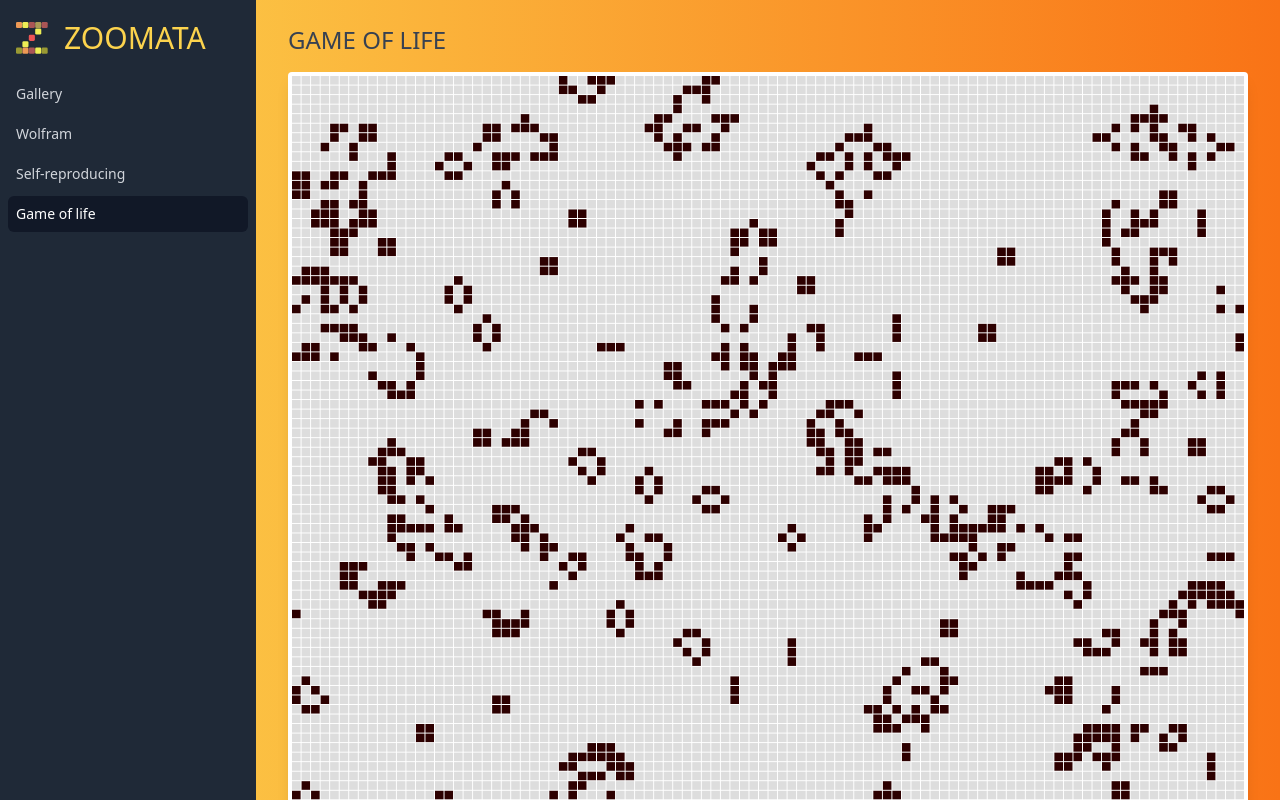
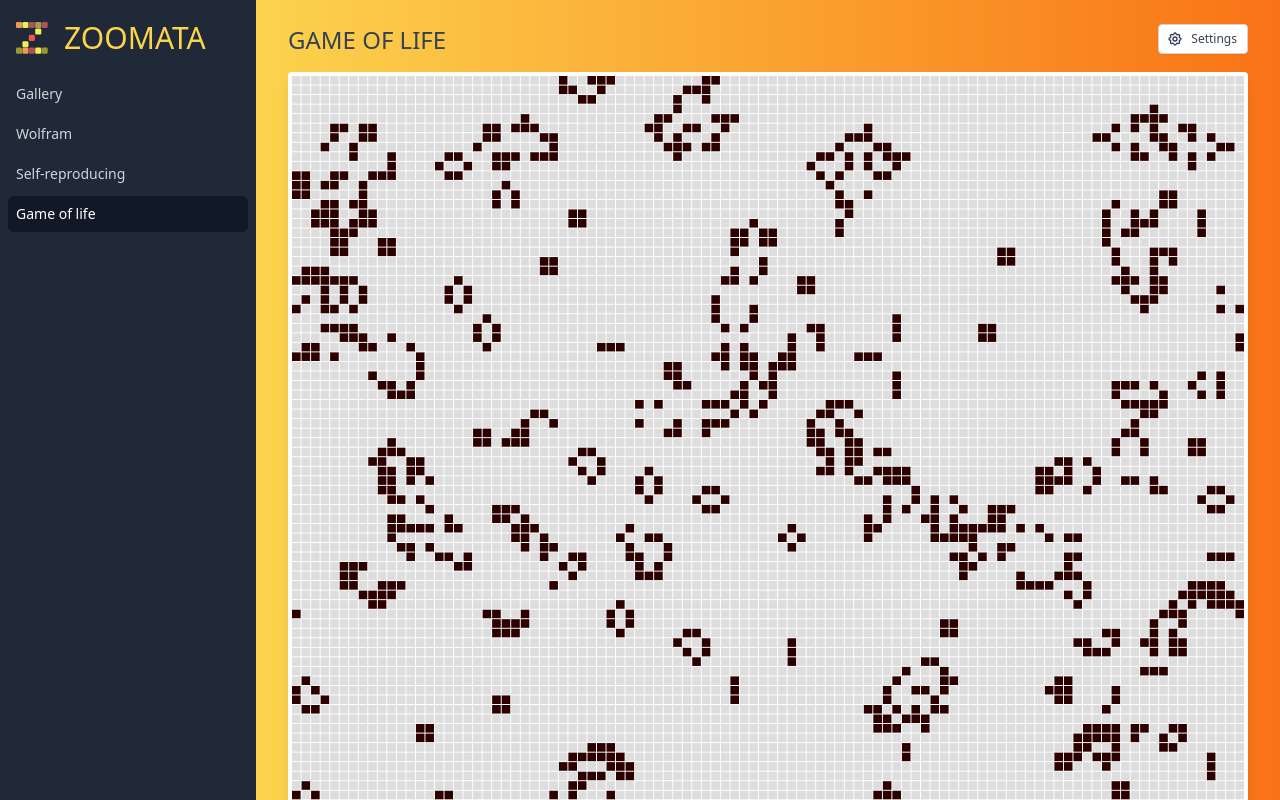
Before and after one commit to undo76/zoomata, a Next.js app: page /game-of-life in a window 1280 px wide. Built offline with nearby package versions, Linux system fonts and the light colour scheme; a web font is replaced by a local one.

Commit message:
Buttons improvements

```diff
--- a/components/AnimationControls.tsx
+++ b/components/AnimationControls.tsx
@@ -38,7 +38,6 @@ export const AnimationControls: React.FC<AnimationControlsProps> = React.memo(
     onRedo,
     onSettings,
   }) => {
-    const iconClassName = "sm:-ml-0.5 sm:mr-2 h-4 w-4";
     return (
       <div className="flex space-x-1 opacity-[90%]">
         <Button onClick={() => setRunning(!running)}>
@@ -52,11 +51,7 @@ export const AnimationControls: React.FC<AnimationControlsProps> = React.memo(
 
         {!running && (
           <>
-            <Button onClick={onStep}>
-              <ArrowRightIcon
-                className="sm:-ml-0.5 sm:mr-2 h-4 w-4"
-                aria-hidden="true"
-              />
+            <Button onClick={onStep} icon={ArrowRightIcon}>
               <span className="hidden sm:block">Step</span>
             </Button>
 
@@ -65,27 +60,22 @@ export const AnimationControls: React.FC<AnimationControlsProps> = React.memo(
                 <span className="sr-only">Undo</span>
                 <ChevronLeftIcon className="h-4 w-4" aria-hidden="true" />
               </Button>
+
               <Button onClick={onRedo} disabled={!canRedo}>
                 <span className="sr-only">Redo</span>
                 <ChevronRightIcon className="h-4 w-4" aria-hidden="true" />
               </Button>
             </ButtonGroup>
 
-            <Button onClick={onReset}>
-              <RefreshIcon className={iconClassName} aria-hidden="true" />
+            <Button onClick={onReset} icon={RefreshIcon}>
               <span className="hidden sm:block">Reset</span>
             </Button>
 
-            <Button onClick={onClear}>
-              <TrashIcon className={iconClassName} aria-hidden="true" />
+            <Button onClick={onClear} icon={TrashIcon}>
               <span className="hidden sm:block">Clear</span>
             </Button>
           </>
         )}
-        <Button onClick={onSettings}>
-          <CogIcon className={iconClassName} aria-hidden="true" />
-          <span className="hidden sm:block">Settings</span>
-        </Button>
       </div>
     );
   }
--- a/components/Button.tsx
+++ b/components/Button.tsx
@@ -1,9 +1,15 @@
 import React from "react";
 import classNames from "../libs/class-names";
+import { ArrowRightIcon } from "@heroicons/react/outline";
 
-export const Button: React.FC<React.ButtonHTMLAttributes<HTMLButtonElement>> = (
-  props
-) => {
+const iconClassName = "sm:-ml-0.5 sm:mr-2 h-4 w-4";
+
+export const Button: React.FC<
+  React.ButtonHTMLAttributes<HTMLButtonElement> & {
+    icon?: React.FC<JSX.IntrinsicAttributes & React.SVGProps<SVGSVGElement>>;
+  }
+> = ({ children, icon, ...props }) => {
+  const Icon: any = icon;
   return (
     <button
       type="button"
@@ -13,6 +19,9 @@ export const Button: React.FC<React.ButtonHTMLAttributes<HTMLButtonElement>> = (
           : "inline-flex items-center px-2.5 py-1.5 border border-gray-300 shadow-sm text-xs font-medium rounded text-gray-700 bg-white hover:bg-gray-50 focus:outline-none focus:ring-2 focus:ring-offset-2 focus:ring-indigo-500"
       )}
       {...props}
-    />
+    >
+      {icon && <Icon className={iconClassName} aria-hidden="true" />}
+      {children}
+    </button>
   );
 };
--- a/components/Grid2dWorldAutomataPage.tsx
+++ b/components/Grid2dWorldAutomataPage.tsx
@@ -6,6 +6,8 @@ import { AnimationControls } from "./AnimationControls";
 import React, { useCallback, useState } from "react";
 import { ColorMap } from "./GridCanvas";
 import { Grid2dWorldAutomataSettings } from "./Grid2dWorldAutomataSettings";
+import { Button } from "./Button";
+import { CogIcon } from "@heroicons/react/outline";
 
 export interface GridWorld2dAutomataPageProps {
   title: string;
@@ -31,7 +33,14 @@ export const Grid2dWorldAutomataPage: React.FC<GridWorld2dAutomataPageProps> = (
   );
 
   return (
-    <PageLayout title={title}>
+    <PageLayout
+      title={title}
+      actions={
+        <Button onClick={() => setSettingsOpen(true)} icon={CogIcon}>
+          <span className="hidden sm:block">Settings</span>
+        </Button>
+      }
+    >
       <div className="relative rounded overflow-hidden mb-2 p-1 shadow-lg bg-white">
         <Grid2dWorldAutomata
           world={world}
--- a/components/PageLayout.tsx
+++ b/components/PageLayout.tsx
@@ -6,6 +6,7 @@ import {
   MenuIcon,
   UsersIcon,
 } from "@heroicons/react/outline";
+import { Button } from "./Button";
 
 const defaultNavigation = [
   { name: "Gallery", href: "/", icon: HomeIcon, current: true },
@@ -25,44 +26,50 @@ const defaultNavigation = [
 ];
 
 interface PageLayoutProps {
-  title: string;
+  title: React.ReactNode;
+  actions?: React.ReactNode;
   navigation?: MenuNavigation[];
 }
 
 export const PageLayout: React.FC<PageLayoutProps> = ({
   navigation = defaultNavigation,
   title,
+  actions,
   children,
 }) => {
   const [sidebarOpen, setSidebarOpen] = useState(false);
 
   return (
-    <div className="h-screen flex overflow-hidden bg-gray-100 bg-gradient-to-r from-[#fcd34d] to-[#f97316]">
+    <div className="h-screen flex overflow-hidden bg-gray-100 ">
       <SidebarMenu
         navigation={navigation}
         sidebarOpen={sidebarOpen}
         setSidebarOpen={setSidebarOpen}
       />
+
       <div className="flex flex-col w-0 flex-1 overflow-hidden">
-        <div className="flex items-center md:hidden pl-1 pt-1 sm:pl-3 sm:pt-3">
+        <div className="flex items-center md:hidden pl-1 pt-1 sm:px-3 sm:py-3 bg-gray-800">
           <button
-            className="-ml-0.5 -mt-0.5 h-12 w-12 inline-flex items-center justify-center rounded-md text-gray-500 hover:text-gray-900 focus:outline-none focus:ring-2 focus:ring-inset focus:ring-indigo-500"
+            className="-ml-0.5 -mt-0.5 h-12 w-12 inline-flex items-center justify-center rounded-md text-gray-500 hover:text-gray-400 focus:outline-none focus:ring-2 focus:ring-inset focus:ring-indigo-500"
             onClick={() => setSidebarOpen(true)}
           >
             <span className="sr-only">Open sidebar</span>
             <MenuIcon className="h-6 w-6" aria-hidden="true" />
           </button>
-          <h1 className="ml-2 text-3xl text-gray-700 font-light uppercase">
+          <h1 className="ml-2 text-3xl text-yellow-300 font-light uppercase">
             Zoomata
           </h1>
         </div>
 
-        <main className="flex-1 relative z-0 overflow-y-auto focus:outline-none">
+        <main className="flex-1 relative z-0 overflow-y-auto focus:outline-none bg-gradient-to-r from-[#fcd34d] to-[#f97316]">
           <div className="py-6">
             <div className="max-w-7xl mx-auto px-4 sm:px-6 md:px-8">
-              <h2 className="text-2xl font-light uppercase text-gray-700">
-                {title}
-              </h2>
+              <div className="flex justify-between">
+                <h2 className="text-2xl font-light uppercase text-gray-700">
+                  {title}
+                </h2>
+                <div className="ml-4">{actions}</div>
+              </div>
               <div className="py-4">{children}</div>
             </div>
           </div>
--- a/pages/api/hello.js
+++ /dev/null
@@ -1,5 +0,0 @@
-// Next.js API route support: https://nextjs.org/docs/api-routes/introduction
-
-export default (req, res) => {
-  res.status(200).json({ name: 'John Doe' })
-}
```
